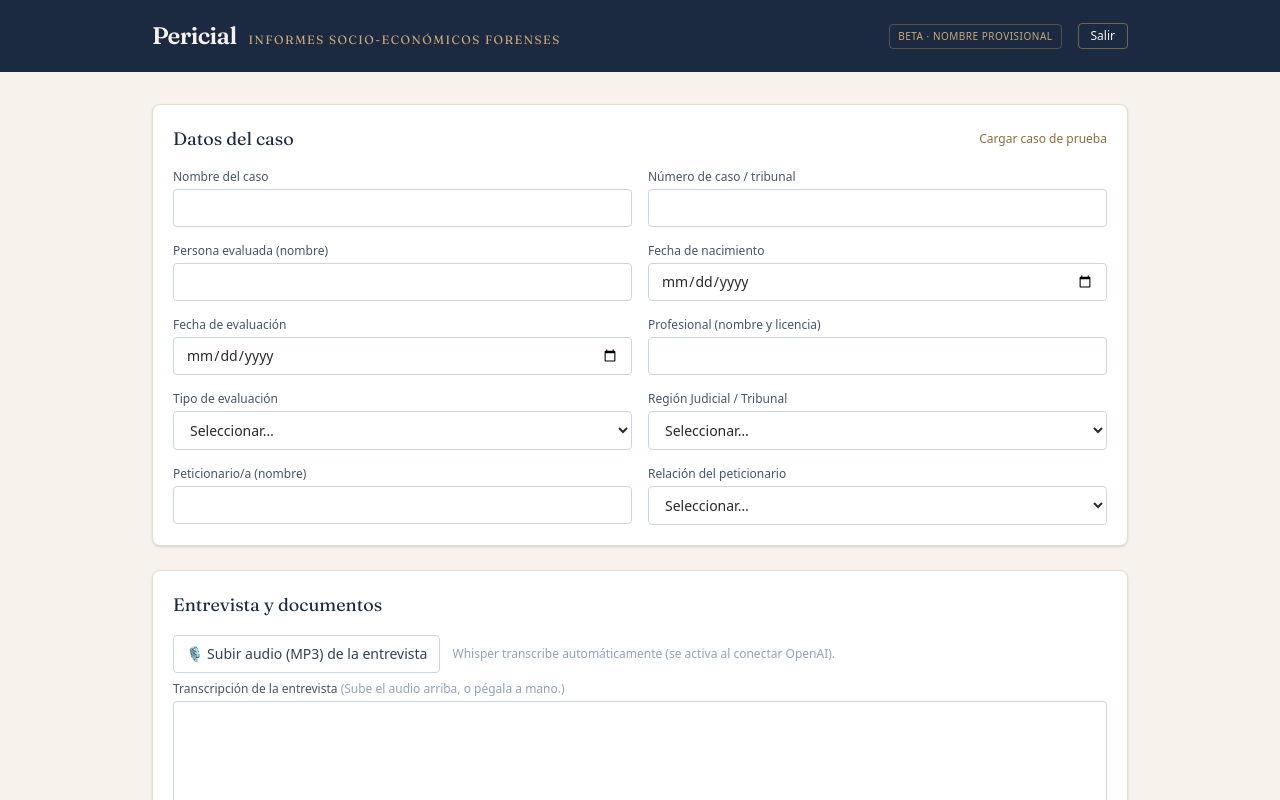
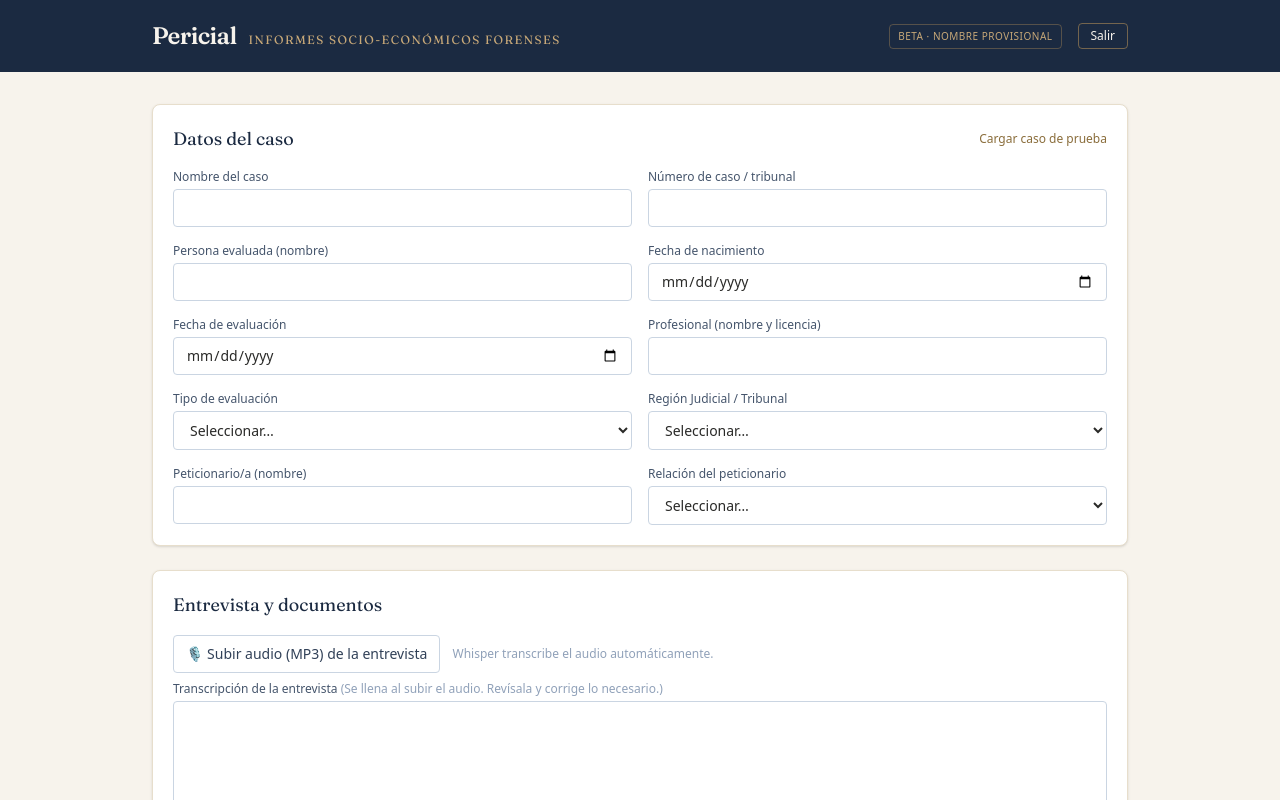
Before and after one commit to estudiobohora/pericial-saas, a Next.js app: page / in a window 1280 px wide. Shown: the top 800 px of the page. Built offline with nearby package versions, Linux system fonts and the light colour scheme.

Commit message:
Textos de audio/transcripcion actualizados (Whisper ya activo)

```diff
--- a/src/app/page.tsx
+++ b/src/app/page.tsx
@@ -359,11 +359,11 @@ export default function Home() {
                 />
                 {subiendoAudio ? "Transcribiendo…" : "🎙️ Subir audio (MP3) de la entrevista"}
               </label>
-              <span className="text-xs text-slate-400">Whisper transcribe automáticamente (se activa al conectar OpenAI).</span>
+              <span className="text-xs text-slate-400">Whisper transcribe el audio automáticamente.</span>
             </div>
             <AreaTexto
               label="Transcripción de la entrevista"
-              hint="(Sube el audio arriba, o pégala a mano.)"
+              hint="(Se llena al subir el audio. Revísala y corrige lo necesario.)"
               value={transcripcion}
               onChange={setTranscripcion}
               rows={8}
```
